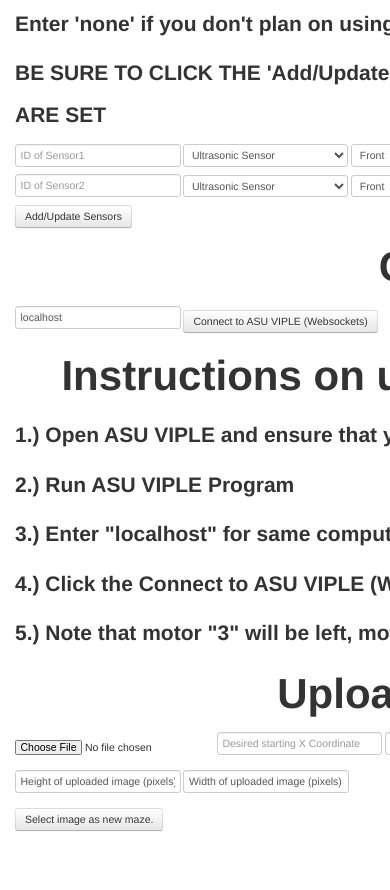
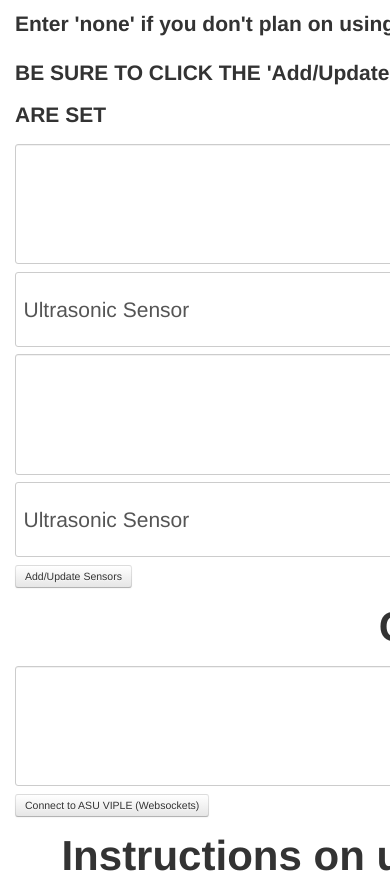
Before and after one commit to pderks/IOTMazeSimulator, a website: page index.html in a window 390 px wide. Shown: the part 1972-2862 px from the top of the page. Drawn offline with Linux system fonts and the light colour scheme.

Commit message:
Text box sizing

```diff
--- a/css/modern-business.css
+++ b/css/modern-business.css
@@ -110,4 +110,18 @@
       font-size: 200%;
       line-height: 200%;
   }
+  input[type="text"]{
+      width: 100%;
+      height: 150px;
+  }
+  input[type="text"],input::-webkit-input-placeholder{
+      text-align: center;
+      font-size: 180%;
+      line-height: 0.65;
+  }
+  select{
+      width: 717px;
+      height: 100px;
+      font-size: 200%;
+  }
 }
```
